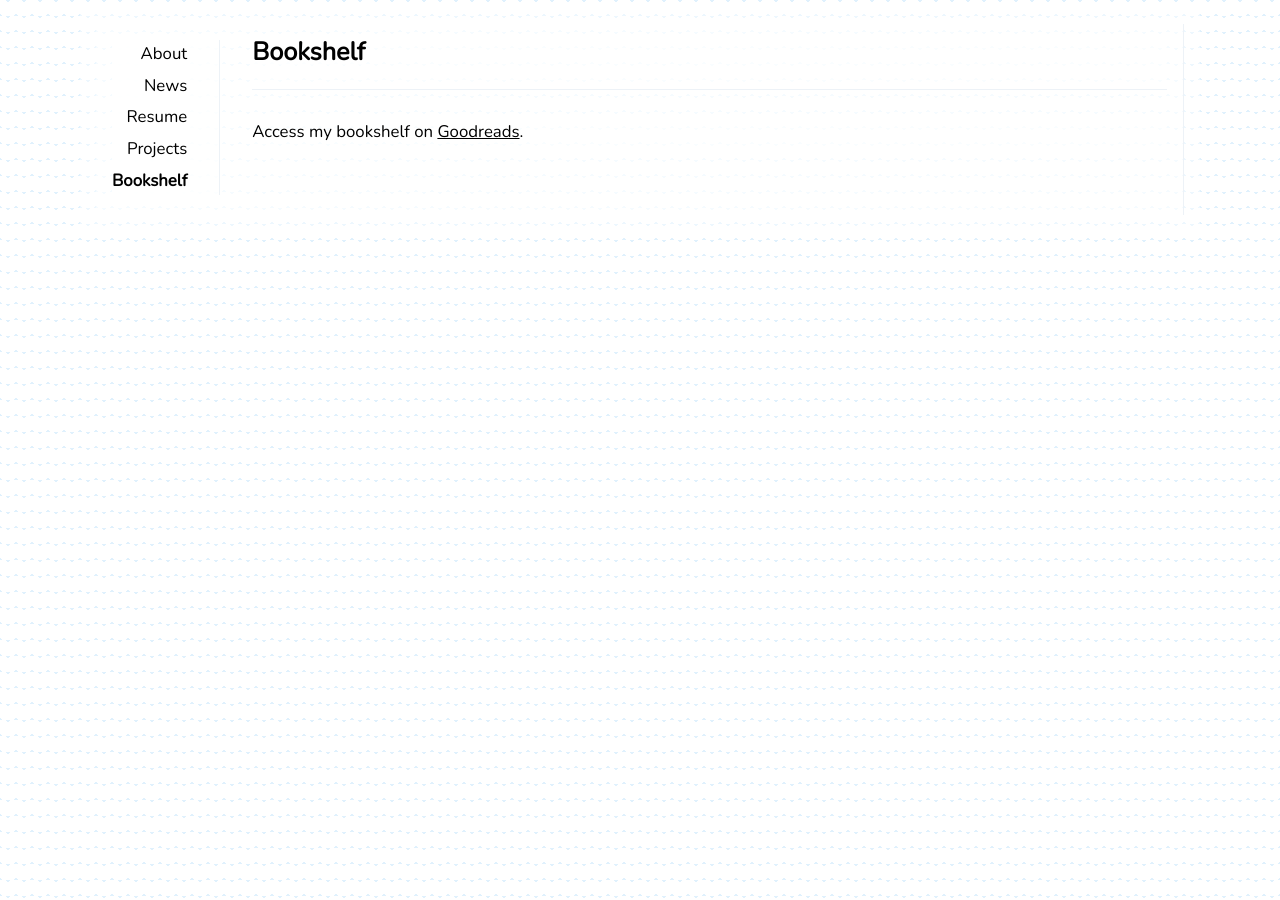
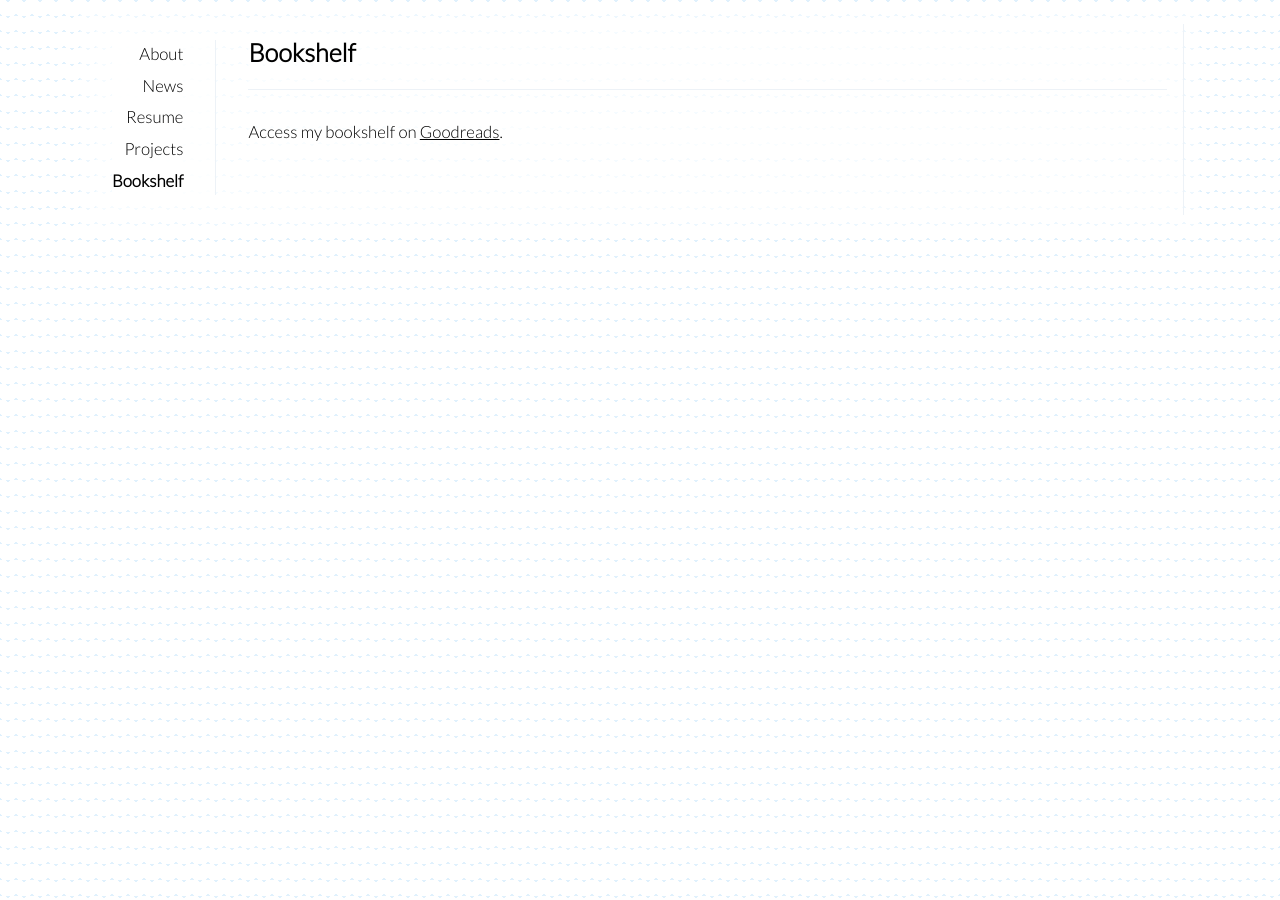
Before and after one commit to avinashbhat/avinashbhat.github.io, a Jekyll site: the page built from _pages/bookshelf.md, in a window 1280 px wide. Built offline with Jekyll 4.4.1, drawn with Linux system fonts in a browser that asks for light colours; nearby versions of some CDN libraries.

Commit message:
Updates to news and font

```diff
--- a/_includes/head.html
+++ b/_includes/head.html
@@ -1,5 +1,5 @@
 <script type="text/javascript" async
-  src="https://cdn.mathjax.org/mathjax/latest/MathJax.js?config=TeX-MML-AM_CHTML">
+  src="https://cdnjs.cloudflare.com/ajax/libs/mathjax/2.7.7/MathJax.js?config=TeX-MML-AM_CHTML">
 </script>
 <head>
   <meta charset="UTF-8">
@@ -42,7 +42,8 @@
 
   <link rel="preconnect" href="https://fonts.googleapis.com">
   <link rel="preconnect" href="https://fonts.gstatic.com" crossorigin>
-  <link href="https://fonts.googleapis.com/css2?family=Nunito:wght@400&display=swap" rel="stylesheet">
+  <link href="https://fonts.googleapis.com/css2?family=Lato:wght@300&display=swap" rel="stylesheet">
+  <!-- <link href="https://fonts.googleapis.com/css2?family=Nunito:wght@400&display=swap" rel="stylesheet"> -->
   <script src="https://kit.fontawesome.com/c86ea97818.js" crossorigin="anonymous"></script>
   <style>
     {% capture include_to_scssify %}
--- a/_sass/_main.scss
+++ b/_sass/_main.scss
@@ -7,7 +7,7 @@
 }
 
 body {
-	font-family: 'Nunito', sans-serif;
+	font-family: 'Lato', sans-serif;
 	-webkit-font-smoothing: antialiased;
     text-rendering: optimizeLegibility;
 	line-height:1.7;
```
Also changed, not shown: _pages/about.md (+1 -1 lines).
